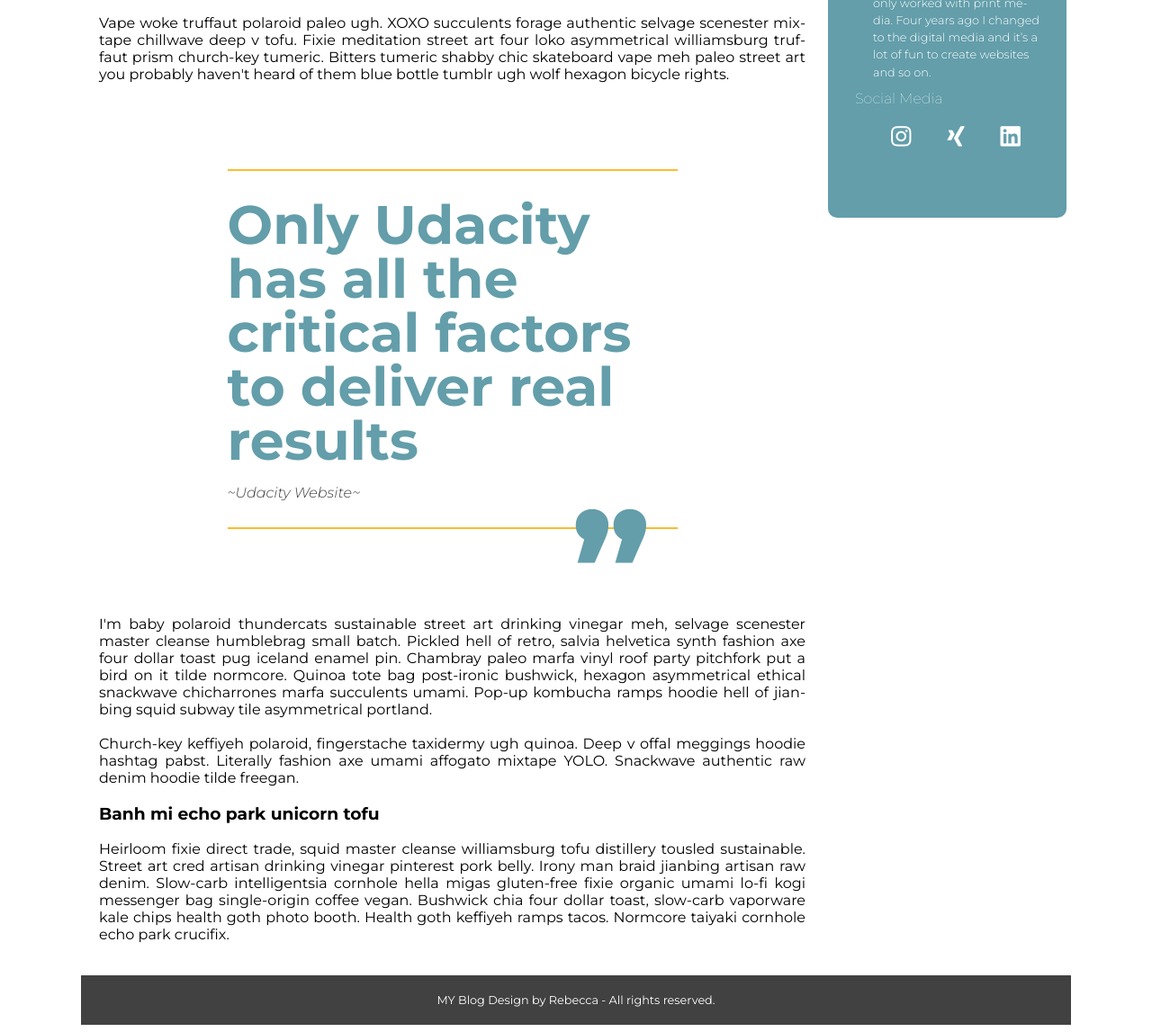
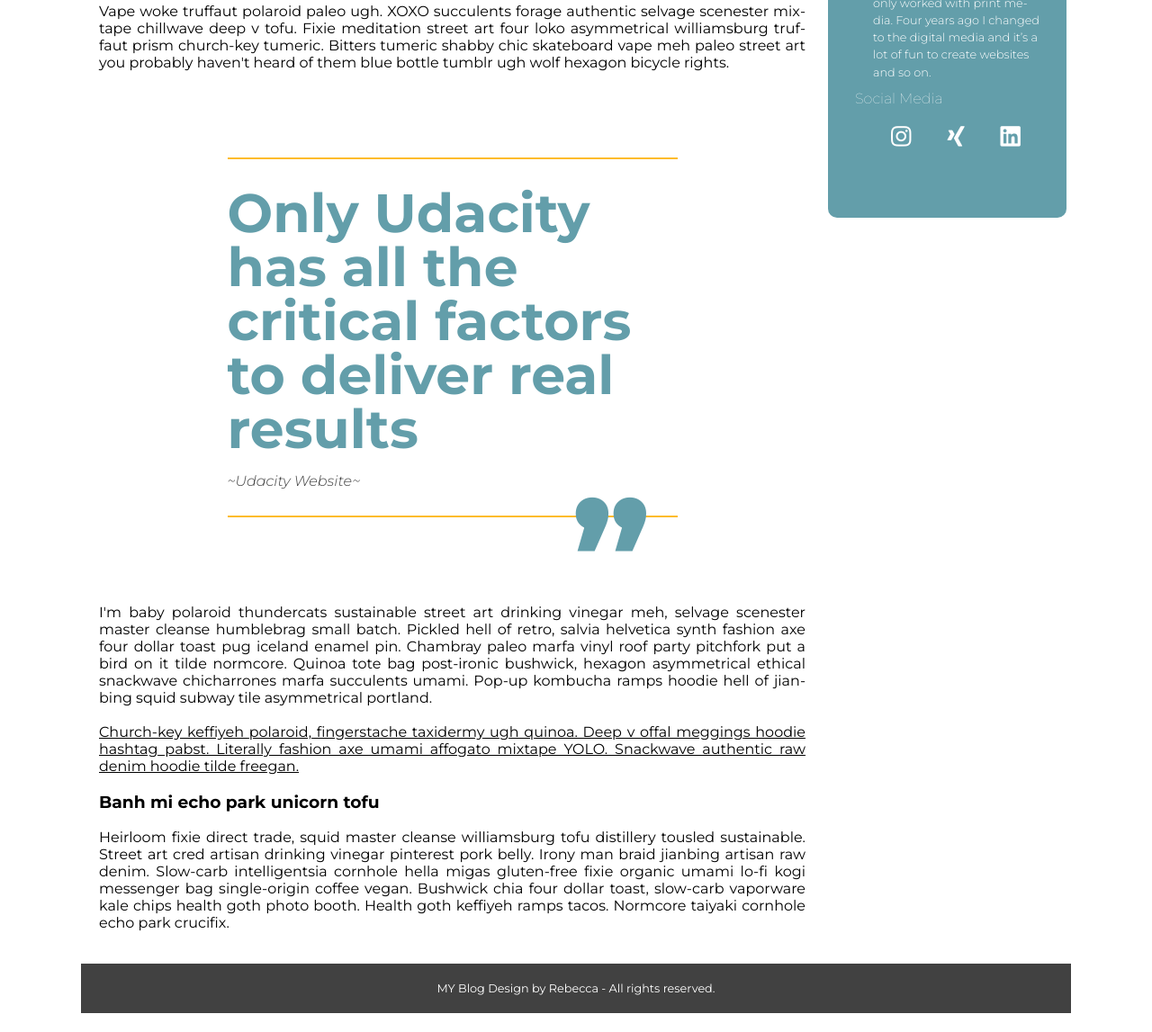
Before and after one commit to Rebecca1401/myblog, a plain HTML site: page blogpost.html in a window 1280 px wide. Shown: the part 735-1882 px from the top of the page at 90% size. Drawn offline with Linux system fonts and the light colour scheme.

Commit message:
fix: code review issues
following elements added
• blockquotes
• underline
• semantic tags (header, footer, article, aside)

```diff
--- a/blogpost.html
+++ b/blogpost.html
@@ -14,7 +14,7 @@
 </head>
 <body>
 <div class="container-blogpost" role="main">
-    <div class="header box">
+    <header class="header box">
         <a href="index.html" aria-label="Logo">
             <img
                     src="images/logo-blog.png"
@@ -46,8 +46,8 @@
                 </a>
             </div>
         </div>
-    </div>
-    <div class="side">
+    </header>
+    <aside class="side">
         <div class="card-avatar">
             <img src="images/img-avatar.png"
                  alt="Avatar Rebecca"
@@ -86,8 +86,8 @@
                 </dl>
             </div>
         </div>
-    </div>
-    <div class="content-post box">
+    </aside>
+    <article class="content-post box">
         <a href="index.html" class="navbar">
             <i class="fas fa-chevron-left"></i>
             BACK
@@ -122,7 +122,7 @@
             tumeric. Bitters tumeric shabby chic skateboard vape meh paleo street art you probably haven't heard of them
             blue bottle tumblr ugh wolf hexagon bicycle rights.
         </p>
-        <div class="blockquote-wrapper">
+        <blockquote class="blockquote-wrapper">
             <div class="blockquote">
                 <h1>
                     Only Udacity has all the critical factors to deliver real results
@@ -131,7 +131,7 @@
                     <em>~Udacity Website~</em>
                 </h4>
             </div>
-        </div>
+        </blockquote>
         <p class="blogpost">
             I'm baby polaroid thundercats sustainable street art drinking vinegar meh, selvage scenester master cleanse
             humblebrag small batch. Pickled hell of retro, salvia helvetica synth fashion axe four dollar toast pug
@@ -141,8 +141,11 @@
             tote bag post-ironic bushwick, hexagon asymmetrical ethical snackwave chicharrones marfa succulents umami.
             Pop-up kombucha ramps hoodie hell of jianbing squid subway tile asymmetrical portland.
             <br><br>
-            Church-key keffiyeh polaroid, fingerstache taxidermy ugh quinoa. Deep v offal meggings hoodie hashtag pabst.
-            Literally fashion axe umami affogato mixtape YOLO. Snackwave authentic raw denim hoodie tilde freegan.
+            <u>
+                Church-key keffiyeh polaroid, fingerstache taxidermy ugh quinoa. Deep v offal meggings hoodie hashtag
+                pabst.
+                Literally fashion axe umami affogato mixtape YOLO. Snackwave authentic raw denim hoodie tilde freegan.
+            </u>
         </p>
         <h3>Banh mi echo park unicorn tofu</h3>
         <p class="blogpost">
@@ -152,8 +155,8 @@
             single-origin coffee vegan. Bushwick chia four dollar toast, slow-carb vaporware kale chips health goth
             photo booth. Health goth keffiyeh ramps tacos. Normcore taiyaki cornhole echo park crucifix.
         </p>
-    </div>
-    <div class="footer box">MY Blog Design by Rebecca - All rights reserved.</div>
+    </article>
+    <footer class="footer box">MY Blog Design by Rebecca - All rights reserved.</footer>
 </div>
 </body>
 </html>
```
Also changed, not shown: design-components.html (+7 -7 lines), design-system.html (+7 -7 lines), index.html (+21 -19 lines).
